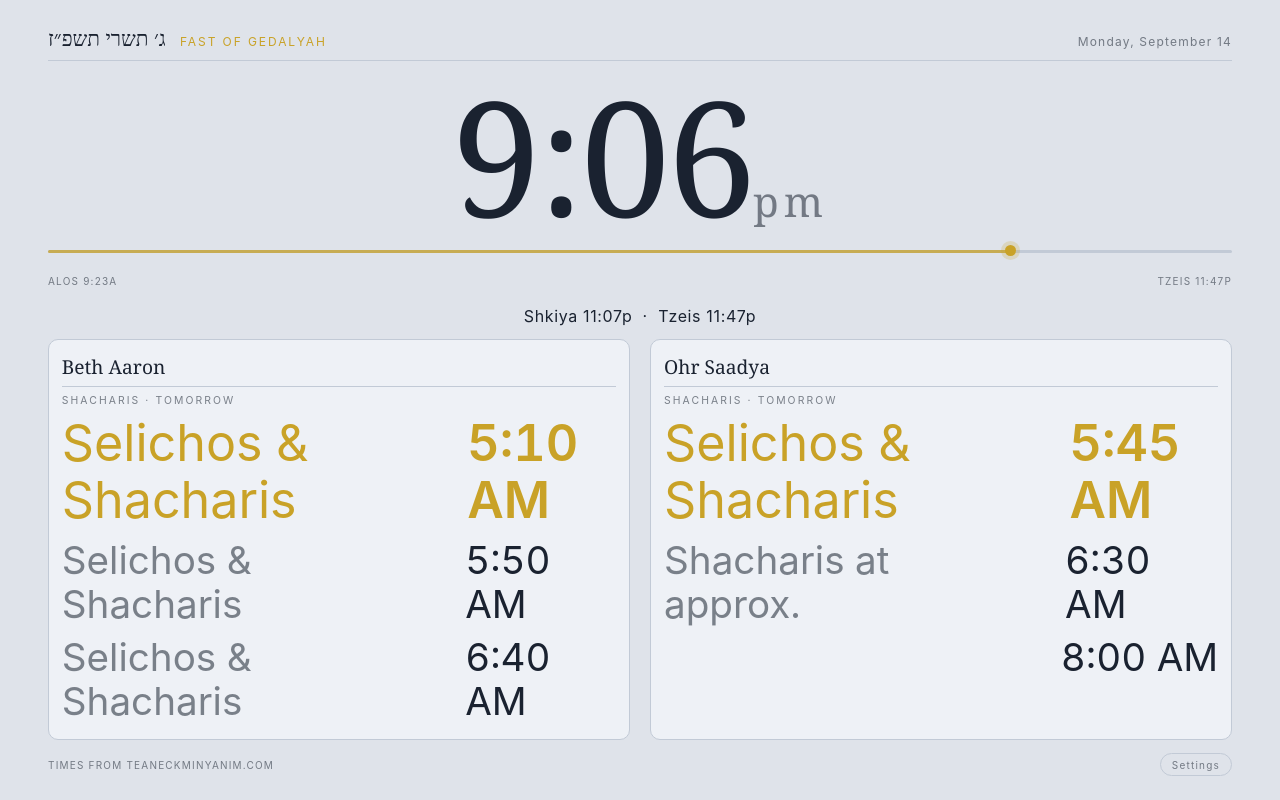
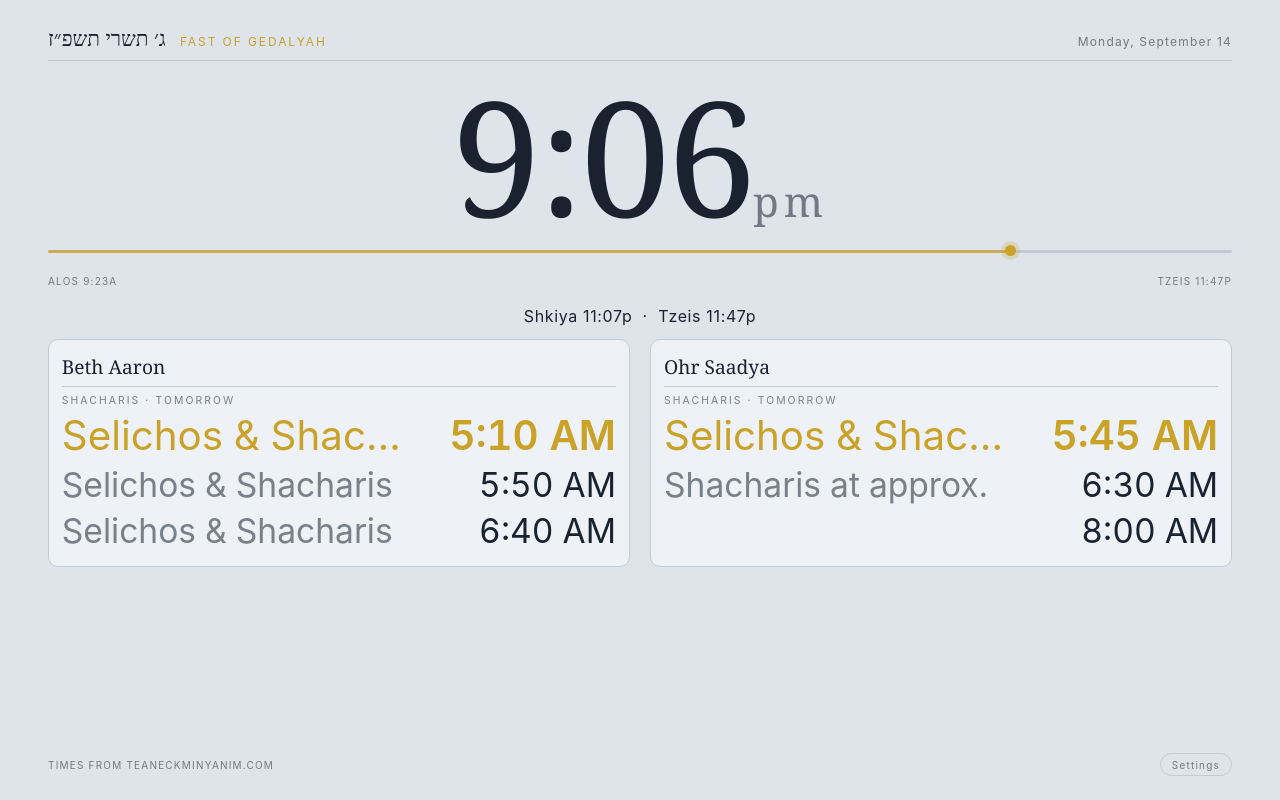
Before and after one commit to Jmand2/shabbos, a plain HTML site: page index.html in a window 1280 px wide. Drawn offline with Linux system fonts and the light colour scheme.

Commit message:
Fix dynamic font sizing overflow issues
- Reduce scaling factors to prevent overflow (1.2x/1.1x instead of 1.4x/1.25x)
- Reduce 'next' minyan multiplier from 1.3x to 1.2x
- Add overflow handling with ellipsis for long labels
- Ensure times never get cut off (flex-shrink: 0)
- Improve alignment with baseline alignment

🤖 Generated with [Claude Code](https://claude.com/claude-code)

Co-Authored-By: Claude <noreply@anthropic.com>

```diff
--- a/app.js
+++ b/app.js
@@ -271,7 +271,7 @@ function renderShuls(now) {
 
   // Scale minyan font size based on total count
   // Fewer minyanim = larger text for readability across the room
-  const scale = totalMinyanim <= 2 ? 1.4 : totalMinyanim <= 4 ? 1.25 : totalMinyanim <= 6 ? 1.15 : 1;
+  const scale = totalMinyanim <= 2 ? 1.2 : totalMinyanim <= 4 ? 1.1 : 1;
   document.documentElement.style.setProperty('--minyan-scale', scale);
 
   $('shuls').innerHTML = cardsData.map((c) => c.html).join('');
--- a/styles.css
+++ b/styles.css
@@ -182,19 +182,32 @@ body.locked .gear { visibility: hidden; }
 .minyan {
   display: flex;
   justify-content: space-between;
+  align-items: baseline;
   gap: 1em;
   font-size: var(--minyan);
   font-variant-numeric: tabular-nums;
   line-height: 1.15;
   padding: 0.1em 0;
+  overflow: hidden;
 }
 .minyan.next {
   color: var(--accent);
   font-weight: 600;
-  font-size: calc(var(--minyan) * 1.3);
+  font-size: calc(var(--minyan) * 1.2);
 }
-.minyan .label { color: var(--dim); font-weight: 400; }
+.minyan .label {
+  color: var(--dim);
+  font-weight: 400;
+  overflow: hidden;
+  text-overflow: ellipsis;
+  white-space: nowrap;
+  flex-shrink: 1;
+}
 .minyan.next .label { color: var(--accent); }
+.minyan span:last-child {
+  flex-shrink: 0;
+  white-space: nowrap;
+}
 .none, .unavailable {
   font-size: clamp(14px, 2.1vh, 20px);
   color: var(--dim);
```
